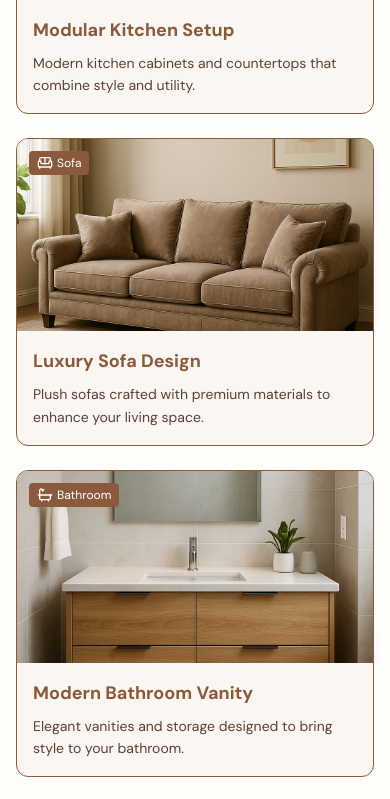
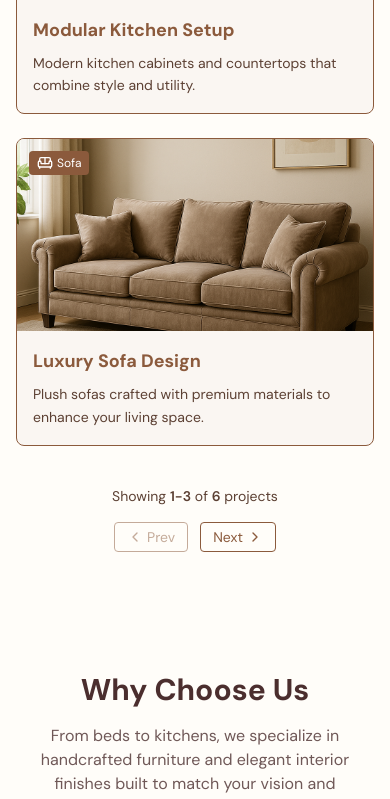
Before and after one commit to Jangidp0903/Komal-Wood-Work, a Next.js app: page / in a window 390 px wide. Shown: the part 4200-4999 px from the top of the page. Built offline with nearby package versions, Linux system fonts and the light colour scheme.

Commit message:
added pagination

```diff
--- a/src/components/ProjectSection.tsx
+++ b/src/components/ProjectSection.tsx
@@ -1,4 +1,4 @@
-import React from "react";
+import React, { useState } from "react";
 import Image, { StaticImageData } from "next/image";
 import {
   BedDouble,
@@ -7,7 +7,10 @@ import {
   Bath,
   Building2,
   Briefcase,
+  ChevronLeft,
+  ChevronRight,
 } from "lucide-react";
+
 import Bedroom from "../../public/bedroom.png";
 import Kitchen from "../../public/kitchen.png";
 import Sofaa from "../../public/sofa.png";
@@ -84,7 +87,7 @@ const projects: Project[] = [
 const ProjectCard: React.FC<{ project: Project }> = ({ project }) => {
   return (
     <article
-      className="border border-[#8B5A3C] bg-[#FAF6F2] rounded-xl overflow-hidden transition-all duration-300 w-full"
+      className="border border-[#8B5A3C] bg-[#FAF6F2] rounded-lg overflow-hidden w-full"
       itemScope
       itemType="https://schema.org/Service"
     >
@@ -119,6 +122,16 @@ const ProjectCard: React.FC<{ project: Project }> = ({ project }) => {
 };
 
 const ProjectSection: React.FC = () => {
+  const [currentPage, setCurrentPage] = useState<number>(1);
+  const projectsPerPage = 3;
+
+  // Pagination Logic
+  const indexOfLast = currentPage * projectsPerPage;
+  const indexOfFirst = indexOfLast - projectsPerPage;
+  const currentProjects = projects.slice(indexOfFirst, indexOfLast);
+
+  const totalPages = Math.ceil(projects.length / projectsPerPage);
+
   return (
     <section
       id="projects"
@@ -145,9 +158,44 @@ const ProjectSection: React.FC = () => {
 
         {/* Projects Grid */}
         <div className="grid grid-cols-1 sm:grid-cols-2 lg:grid-cols-3 gap-6">
-          {projects.map((project) => (
+          {currentProjects.map((project) => (
             <ProjectCard key={project.id} project={project} />
           ))}
+        </div>
+
+        {/* Pagination Controls */}
+        <div className="flex flex-col sm:flex-row justify-between items-center mt-10 gap-4">
+          {/* Left Side Info */}
+          <div className="text-sm text-[#5C4033] text-center sm:text-left">
+            Showing{" "}
+            <span className="font-semibold">
+              {indexOfFirst + 1}-{Math.min(indexOfLast, projects.length)}
+            </span>{" "}
+            of <span className="font-semibold">{projects.length}</span> projects
+          </div>
+
+          {/* Right Side Controls */}
+          <div className="flex items-center gap-3">
+            <button
+              onClick={() => setCurrentPage((prev) => Math.max(prev - 1, 1))}
+              disabled={currentPage === 1}
+              className="flex items-center gap-1 px-3 py-1 border border-[#8B5A3C] rounded text-[#8B5A3C] text-sm disabled:opacity-50 disabled:cursor-not-allowed cursor-pointer"
+            >
+              <ChevronLeft className="w-4 h-4" />
+              Prev
+            </button>
+
+            <button
+              onClick={() =>
+                setCurrentPage((prev) => Math.min(prev + 1, totalPages))
+              }
+              disabled={currentPage === totalPages}
+              className="flex items-center gap-1 px-3 py-1 border border-[#8B5A3C] rounded text-[#8B5A3C] text-sm disabled:opacity-50 disabled:cursor-not-allowed cursor-pointer"
+            >
+              Next
+              <ChevronRight className="w-4 h-4" />
+            </button>
+          </div>
         </div>
       </div>
     </section>
```
